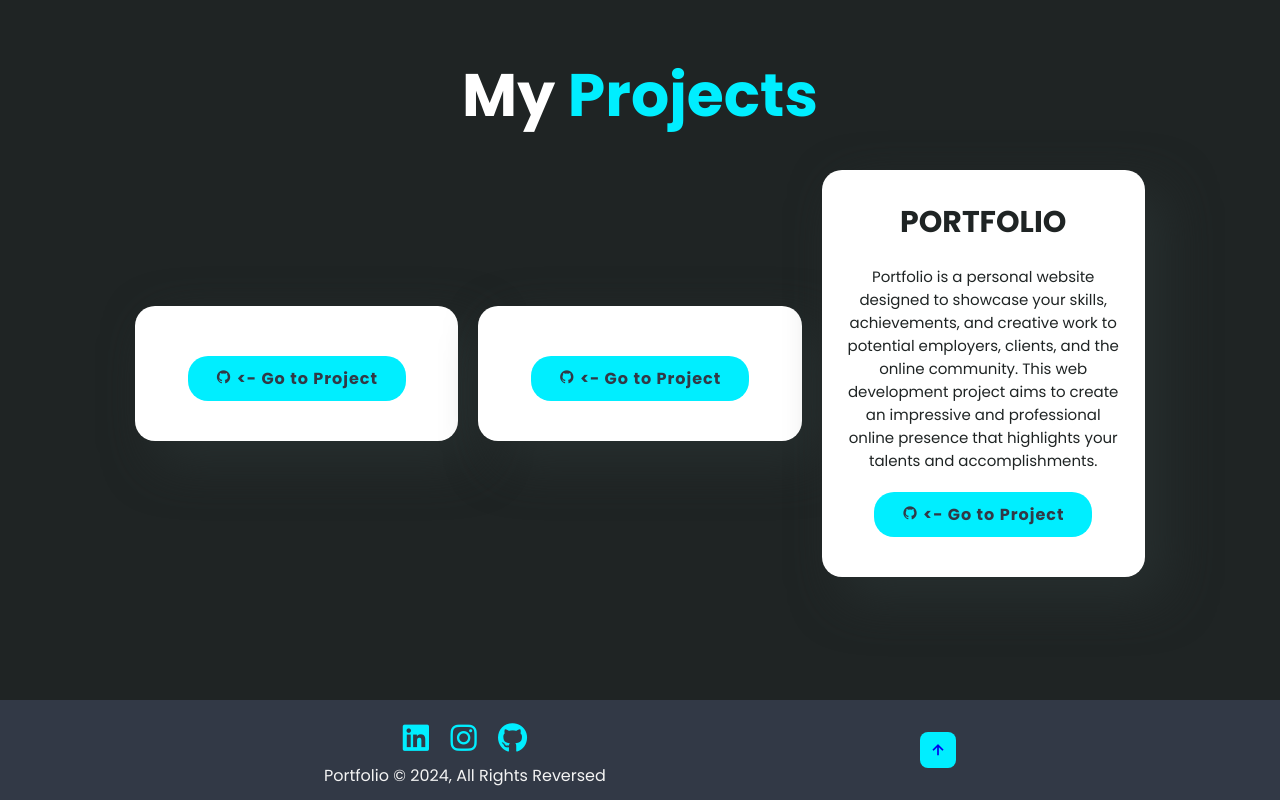
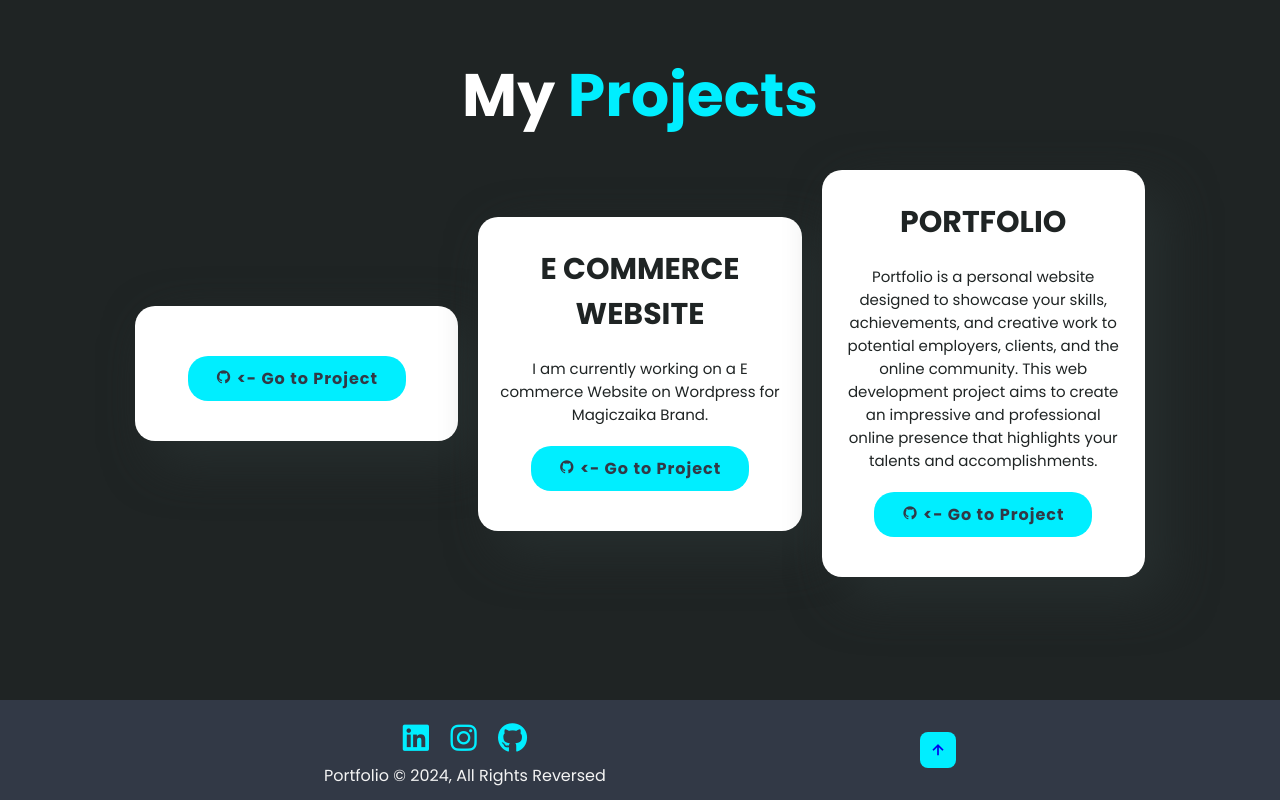
Before and after one commit to Uttkarsh632005/Portfolio-, a plain HTML site: page index.html in a window 1280 px wide. Shown: the part 1440-2240 px from the top of the page. Drawn offline with nearby package versions, Linux system fonts and the light colour scheme.

Commit message:
Update index.html

```diff
--- a/index.html
+++ b/index.html
@@ -39,7 +39,7 @@
                     <a href="https://www.instagram.com/official_usrivastava/?next=%2F"><i class='bx bxl-instagram'></i></a>
                     <a href="https://www.linkedin.com/in/uttkarsh-srivastav-3159a9253/"><i class='bx bxl-linkedin'></i></a>
                 </div>
-                <a href="https://drive.google.com/file/d/1MvdeBmFN5KppihZtO4fI3eaGwekYaRqC/view?usp=drive_link" class="btn">Download Resume</a>
+                <a href="https://drive.google.com/file/d/1OzC5JlYSe0Ztj55QBC_KbhLXDGthIbFj/view?usp=drive_link" class="btn">Download Resume</a>
             </div>
 
             <div class="home-img">
@@ -78,8 +78,8 @@ development opportunities.</span>.<br>
                     <a href="#" class="btn btn1"><i class='bx bxl-github'><b> <- Go to Project</b></i></a>
                 </div>
                 <div class="project-box">
-                    <h2></h2>
-                    <p></p>
+                    <h2>E Commerce Website </h2>
+                    <p>I am currently working on a E commerce Website on Wordpress for Magiczaika Brand. </p>
                     <a href="#" class="btn btn1"><i class='bx bxl-github'><b> <- Go to Project</b></i></a>
                 </div>
                 <div class="project-box">
```
